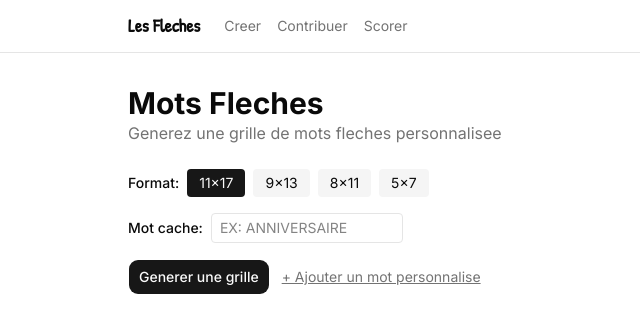
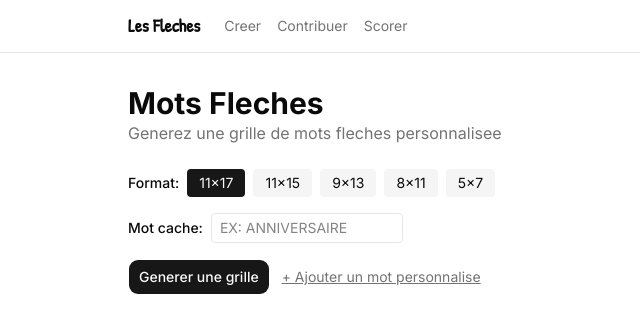
Before and after one commit to nefertikipo/croise, a Next.js app: page /fleche in a window 1280 px wide. Shown: the top 332 px of the page, without its empty margins (0-640 px from the left). Built offline with nearby package versions, Linux system fonts and the light colour scheme.

Commit message:
feat: add 11x15 grid preset to mots fléchés generator
Co-Authored-By: Claude Opus 4.8 <noreply@anthropic.com>

```diff
--- a/src/app/fleche/page.tsx
+++ b/src/app/fleche/page.tsx
@@ -198,6 +198,7 @@ export default function FlechePage() {
               <label className="text-sm font-medium">Format:</label>
               {[
                 { w: 11, h: 17, label: "11x17" },
+                { w: 11, h: 15, label: "11x15" },
                 { w: 9, h: 13, label: "9x13" },
                 { w: 8, h: 11, label: "8x11" },
                 { w: 5, h: 7, label: "5x7" },
```
